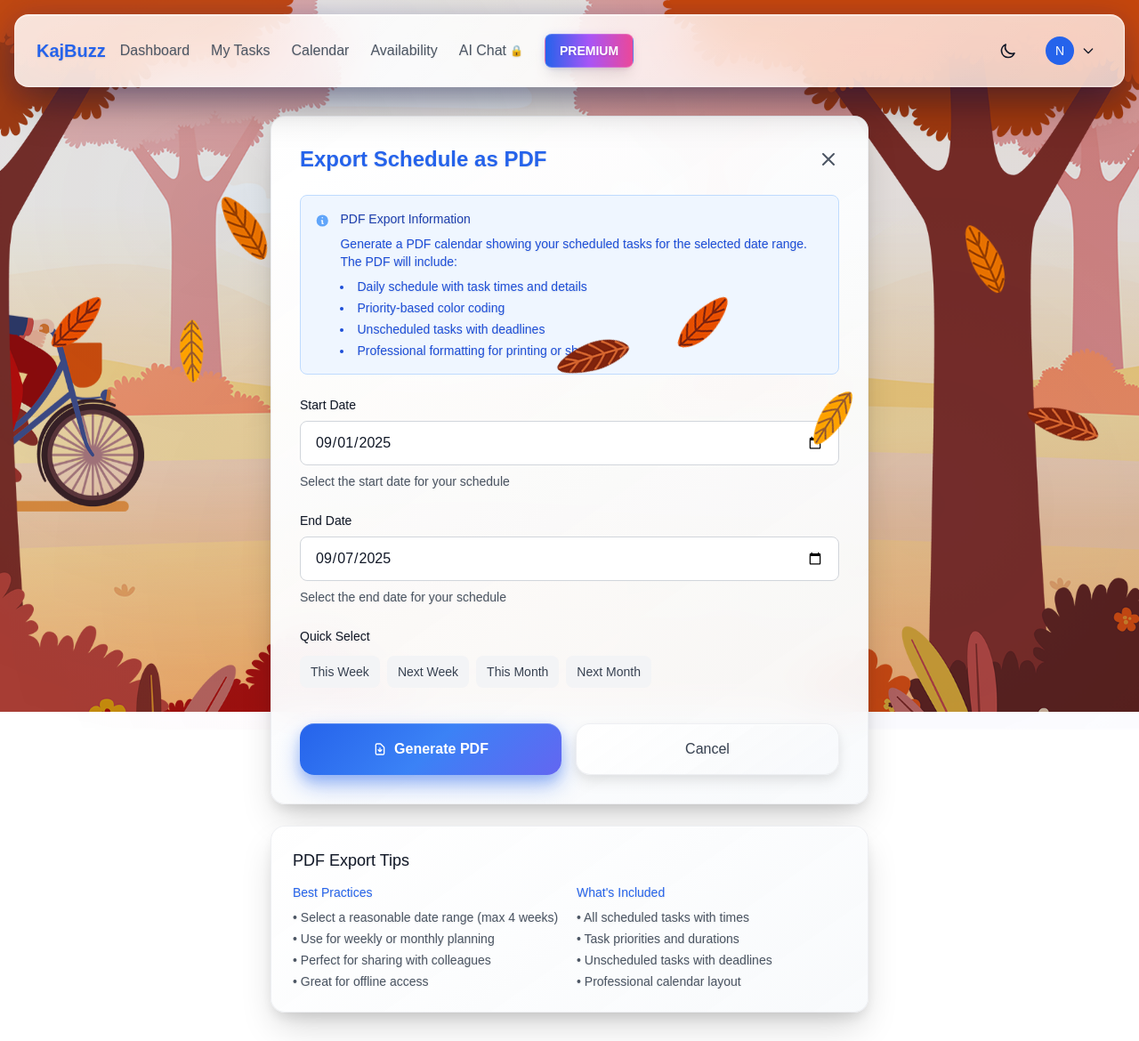
After one commit to rayedriasat/intelligent_task_planner, a Django app: page /schedule/pdf/ in a window 1280 px wide. The commit adds this page. Shown: the whole page at 89% size. Run offline with Django 5.2, Linux system fonts and the light colour scheme; the visitor is signed in with stand-in values (Sample User, id 1); data that the repository does not hold is empty; some libraries are stand-ins or nearby versions.

Commit message:
feat(pdf): add PDF export feature for schedule with date range selection
- Implement PdfScheduleForm with start and end date fields supporting this/next week/month presets
- Add SchedulePdfFormView to display form and handle submission redirection
- Add SchedulePdfGenerateView to generate PDF with scheduled and unscheduled tasks grouped by day
- Style PDF with task time, duration, priority and color-coded priority highlighting
- Limit exportable date range to maximum 4 weeks for performance
- Add export PDF button to calendar template linking to export form
- Create detailed schedule_pdf_form.html template for PDF generation UI with help tips
- Add necessary URLs for PDF export views
- Include reportlab dependency for PDF generation
- Add CSS hover style fix for export button appearance

```diff
--- a/planner/forms.py
+++ b/planner/forms.py
@@ -153,3 +153,48 @@ class TimeBlockForm(forms.ModelForm):
             raise forms.ValidationError("Day of week is required for recurring time blocks.")
 
         return cleaned_data
+
+
+class PdfScheduleForm(forms.Form):
+    """Form for selecting date range for PDF schedule export"""
+    start_date = forms.DateField(
+        widget=forms.DateInput(attrs={
+            'type': 'date',
+            'class': 'w-full px-4 py-3 border border-gray-300 dark:border-gray-600 rounded-lg focus:ring-2 focus:ring-blue-500 focus:border-transparent bg-white dark:bg-gray-800 text-gray-900 dark:text-gray-100'
+        }),
+        help_text="Select the start date for your schedule"
+    )
+
+    end_date = forms.DateField(
+        widget=forms.DateInput(attrs={
+            'type': 'date',
+            'class': 'w-full px-4 py-3 border border-gray-300 dark:border-gray-600 rounded-lg focus:ring-2 focus:ring-blue-500 focus:border-transparent bg-white dark:bg-gray-800 text-gray-900 dark:text-gray-100'
+        }),
+        help_text="Select the end date for your schedule"
+    )
+
+    def __init__(self, *args, **kwargs):
+        super().__init__(*args, **kwargs)
+        # Set default to current week
+        today = timezone.now().date()
+        # Calculate start of current week (Monday)
+        start_of_week = today - timedelta(days=today.weekday())
+        end_of_week = start_of_week + timedelta(days=6)
+
+        self.fields['start_date'].initial = start_of_week
+        self.fields['end_date'].initial = end_of_week
+
+    def clean(self):
+        cleaned_data = super().clean()
+        start_date = cleaned_data.get('start_date')
+        end_date = cleaned_data.get('end_date')
+
+        if start_date and end_date:
+            if start_date > end_date:
+                raise forms.ValidationError("Start date must be before or equal to end date.")
+
+            # Limit to maximum of 4 weeks for performance
+            if (end_date - start_date).days > 28:
+                raise forms.ValidationError("Date range cannot exceed 4 weeks.")
+
+        return cleaned_data
--- /dev/null
+++ b/planner/templates/planner/schedule_pdf_form.html
@@ -0,0 +1,215 @@
+{% extends 'base.html' %}
+
+{% block title %}Export Schedule as PDF - Task Planner{% endblock %}
+
+{% block content %}
+<div class="max-w-2xl mx-auto">
+    <div class="solid-card p-8">
+        <div class="flex justify-between items-center mb-6">
+            <h1 class="text-2xl font-bold text-primary">Export Schedule as PDF</h1>
+            <a href="{% url 'planner:calendar' %}"
+               class="text-text-secondary dark:text-dark-text-secondary hover:text-text-primary dark:hover:text-dark-text-primary">
+                <svg class="w-6 h-6" fill="none" stroke="currentColor" viewBox="0 0 24 24">
+                    <path stroke-linecap="round" stroke-linejoin="round" stroke-width="2" d="M6 18L18 6M6 6l12 12" />
+                </svg>
+            </a>
+        </div>
+
+        {% if form.errors %}
+        <div class="bg-red-50 dark:bg-red-900/30 border border-red-200 dark:border-red-800 rounded-lg p-4 mb-6">
+            <div class="flex">
+                <svg class="w-5 h-5 text-red-400 mr-3 mt-0.5" fill="currentColor" viewBox="0 0 20 20">
+                    <path fill-rule="evenodd" d="M10 18a8 8 0 100-16 8 8 0 000 16zM8.707 7.293a1 1 0 00-1.414 1.414L8.586 10l-1.293 1.293a1 1 0 101.414 1.414L10 11.414l1.293 1.293a1 1 0 001.414-1.414L11.414 10l1.293-1.293a1 1 0 00-1.414-1.414L10 8.586 8.707 7.293z" clip-rule="evenodd" />
+                </svg>
+                <div>
+                    <h3 class="text-sm font-medium text-red-800 dark:text-red-200">Please correct the following errors:</h3>
+                    <ul class="mt-2 text-sm text-red-700 dark:text-red-300">
+                        {% for field, errors in form.errors.items %}
+                            {% for error in errors %}
+                                <li>{{ error }}</li>
+                            {% endfor %}
+                        {% endfor %}
+                    </ul>
+                </div>
+            </div>
+        </div>
+        {% endif %}
+
+        <form method="post" class="space-y-6">
+            {% csrf_token %}
+
+            <!-- Description -->
+            <div class="bg-blue-50 dark:bg-blue-900/30 border border-blue-200 dark:border-blue-800 rounded-lg p-4 mb-6">
+                <div class="flex">
+                    <svg class="w-5 h-5 text-blue-400 mr-3 mt-0.5" fill="currentColor" viewBox="0 0 20 20">
+                        <path fill-rule="evenodd" d="M18 10a8 8 0 11-16 0 8 8 0 0116 0zm-7-4a1 1 0 11-2 0 1 1 0 012 0zM9 9a1 1 0 000 2v3a1 1 0 001 1h1a1 1 0 100-2v-3a1 1 0 00-1-1H9z" clip-rule="evenodd" />
+                    </svg>
+                    <div>
+                        <h3 class="text-sm font-medium text-blue-800 dark:text-blue-200">PDF Export Information</h3>
+                        <div class="mt-2 text-sm text-blue-700 dark:text-blue-300">
+                            <p>Generate a PDF calendar showing your scheduled tasks for the selected date range. The PDF will include:</p>
+                            <ul class="mt-2 list-disc list-inside space-y-1">
+                                <li>Daily schedule with task times and details</li>
+                                <li>Priority-based color coding</li>
+                                <li>Unscheduled tasks with deadlines</li>
+                                <li>Professional formatting for printing or sharing</li>
+                            </ul>
+                        </div>
+                    </div>
+                </div>
+            </div>
+
+            <!-- Start Date Field -->
+            <div class="space-y-2">
+                <label for="{{ form.start_date.id_for_label }}" class="block text-sm font-medium text-text-primary dark:text-dark-text-primary">
+                    Start Date
+                </label>
+                {{ form.start_date }}
+                {% if form.start_date.help_text %}
+                <p class="text-sm text-text-secondary dark:text-dark-text-secondary">{{ form.start_date.help_text }}</p>
+                {% endif %}
+                {% if form.start_date.errors %}
+                <div class="text-sm text-red-600 dark:text-red-400">
+                    {% for error in form.start_date.errors %}
+                        <p>{{ error }}</p>
+                    {% endfor %}
+                </div>
+                {% endif %}
+            </div>
+
+            <!-- End Date Field -->
+            <div class="space-y-2">
+                <label for="{{ form.end_date.id_for_label }}" class="block text-sm font-medium text-text-primary dark:text-dark-text-primary">
+                    End Date
+                </label>
+                {{ form.end_date }}
+                {% if form.end_date.help_text %}
+                <p class="text-sm text-text-secondary dark:text-dark-text-secondary">{{ form.end_date.help_text }}</p>
+                {% endif %}
+                {% if form.end_date.errors %}
+                <div class="text-sm text-red-600 dark:text-red-400">
+                    {% for error in form.end_date.errors %}
+                        <p>{{ error }}</p>
+                    {% endfor %}
+                </div>
+                {% endif %}
+            </div>
+
+            <!-- Quick Date Range Buttons -->
+            <div class="space-y-3">
+                <label class="block text-sm font-medium text-text-primary dark:text-dark-text-primary">
+                    Quick Select
+                </label>
+                <div class="flex flex-wrap gap-2">
+                    <button type="button" onclick="setDateRange('this_week')"
+                            class="px-3 py-2 text-sm bg-gray-100 dark:bg-gray-700 text-gray-700 dark:text-gray-300 rounded-lg hover:bg-gray-200 dark:hover:bg-gray-600 transition-colors">
+                        This Week
+                    </button>
+                    <button type="button" onclick="setDateRange('next_week')"
+                            class="px-3 py-2 text-sm bg-gray-100 dark:bg-gray-700 text-gray-700 dark:text-gray-300 rounded-lg hover:bg-gray-200 dark:hover:bg-gray-600 transition-colors">
+                        Next Week
+                    </button>
+                    <button type="button" onclick="setDateRange('this_month')"
+                            class="px-3 py-2 text-sm bg-gray-100 dark:bg-gray-700 text-gray-700 dark:text-gray-300 rounded-lg hover:bg-gray-200 dark:hover:bg-gray-600 transition-colors">
+                        This Month
+                    </button>
+                    <button type="button" onclick="setDateRange('next_month')"
+                            class="px-3 py-2 text-sm bg-gray-100 dark:bg-gray-700 text-gray-700 dark:text-gray-300 rounded-lg hover:bg-gray-200 dark:hover:bg-gray-600 transition-colors">
+                        Next Month
+                    </button>
+                </div>
+            </div>
+
+            <!-- Action Buttons -->
+            <div class="flex space-x-4 pt-4">
+                <button type="submit" class="btn-primary flex-1 flex items-center justify-center space-x-2">
+                    <svg class="w-4 h-4" fill="none" stroke="currentColor" viewBox="0 0 24 24">
+                        <path stroke-linecap="round" stroke-linejoin="round" stroke-width="2" d="M12 10v6m0 0l-3-3m3 3l3-3m2 8H7a2 2 0 01-2-2V5a2 2 0 012-2h5.586a1 1 0 01.707.293l5.414 5.414a1 1 0 01.293.707V19a2 2 0 01-2 2z"/>
+                    </svg>
+                    <span>Generate PDF</span>
+                </button>
+                <a href="{% url 'planner:calendar' %}" class="btn-secondary flex-1 text-center">
+                    Cancel
+                </a>
+            </div>
+        </form>
+    </div>
+
+    <!-- Help Section -->
+    <div class="mt-6 solid-card p-6">
+        <h3 class="text-lg font-medium mb-3">PDF Export Tips</h3>
+        <div class="space-y-3 text-sm text-text-secondary dark:text-dark-text-secondary">
+            <div class="grid grid-cols-1 md:grid-cols-2 gap-4">
+                <div>
+                    <h4 class="font-medium text-primary mb-2">Best Practices</h4>
+                    <ul class="space-y-1">
+                        <li>• Select a reasonable date range (max 4 weeks)</li>
+                        <li>• Use for weekly or monthly planning</li>
+                        <li>• Perfect for sharing with colleagues</li>
+                        <li>• Great for offline access</li>
+                    </ul>
+                </div>
+
+                <div>
+                    <h4 class="font-medium text-primary mb-2">What's Included</h4>
+                    <ul class="space-y-1">
+                        <li>• All scheduled tasks with times</li>
+                        <li>• Task priorities and durations</li>
+                        <li>• Unscheduled tasks with deadlines</li>
+                        <li>• Professional calendar layout</li>
+                    </ul>
+                </div>
+            </div>
+        </div>
+    </div>
+</div>
+
+<script>
+function setDateRange(period) {
+    const today = new Date();
+    const startDateInput = document.getElementById('{{ form.start_date.id_for_label }}');
+    const endDateInput = document.getElementById('{{ form.end_date.id_for_label }}');
+
+    let startDate, endDate;
+
+    switch(period) {
+        case 'this_week':
+            // Get Monday of current week
+            const currentDay = today.getDay();
+            const diff = today.getDate() - currentDay + (currentDay === 0 ? -6 : 1);
+            startDate = new Date(today.setDate(diff));
+            endDate = new Date(startDate);
+            endDate.setDate(startDate.getDate() + 6);
+            break;
+
+        case 'next_week':
+            // Get Monday of next week
+            const nextWeekStart = new Date();
+            const nextCurrentDay = nextWeekStart.getDay();
+            const nextDiff = nextWeekStart.getDate() - nextCurrentDay + (nextCurrentDay === 0 ? -6 : 1) + 7;
+            startDate = new Date(nextWeekStart.setDate(nextDiff));
+            endDate = new Date(startDate);
+            endDate.setDate(startDate.getDate() + 6);
+            break;
+
+        case 'this_month':
+            startDate = new Date(today.getFullYear(), today.getMonth(), 1);
+            endDate = new Date(today.getFullYear(), today.getMonth() + 1, 0);
+            break;
+
+        case 'next_month':
+            startDate = new Date(today.getFullYear(), today.getMonth() + 1, 1);
+            endDate = new Date(today.getFullYear(), today.getMonth() + 2, 0);
+            break;
+    }
+
+    // Format dates as YYYY-MM-DD
+    const formatDate = (date) => {
+        return date.toISOString().split('T')[0];
+    };
+
+    startDateInput.value = formatDate(startDate);
+    endDateInput.value = formatDate(endDate);
+}
+</script>
+{% endblock %}
--- a/planner/urls.py
+++ b/planner/urls.py
@@ -1,6 +1,7 @@
 from django.urls import path
 from . import views
 from .manual_scheduling import manual_schedule_task, create_and_schedule_task, unschedule_task as manual_unschedule_task
+from .views.pdf_views import SchedulePdfFormView, SchedulePdfGenerateView
 
 app_name = 'planner'
 
@@ -94,4 +95,8 @@ urlpatterns = [
     path('canvas/status/', views.canvas_sync_status, name='canvas_sync_status'),
     path('canvas/toggle/', views.toggle_canvas_integration, name='toggle_canvas_integration'),
     path('canvas/announcements/<int:announcement_id>/to-task/', views.canvas_announcement_to_task, name='canvas_announcement_to_task'),
+
+    # PDF Export
+    path('schedule/pdf/', SchedulePdfFormView.as_view(), name='schedule_pdf_form'),
+    path('schedule/pdf/generate/<str:start_date>/<str:end_date>/', SchedulePdfGenerateView.as_view(), name='schedule_pdf_generate'),
 ]
--- /dev/null
+++ b/planner/views/pdf_views.py
@@ -0,0 +1,299 @@
+from django.shortcuts import render, redirect
+from django.contrib.auth.mixins import LoginRequiredMixin
+from django.views.generic import TemplateView, View
+from django.http import HttpResponse, Http404
+from django.utils import timezone
+from django.contrib import messages
+from datetime import datetime, timedelta, date
+import io
+from collections import defaultdict
+
+from reportlab.lib.pagesizes import letter, A4
+from reportlab.lib import colors
+from reportlab.lib.units import inch
+from reportlab.platypus import SimpleDocTemplate, Table, TableStyle, Paragraph, Spacer, PageBreak
+from reportlab.lib.styles import getSampleStyleSheet, ParagraphStyle
+from reportlab.lib.enums import TA_CENTER, TA_LEFT, TA_RIGHT
+
+from ..models import Task, TimeBlock
+from ..forms import PdfScheduleForm
+
+
+class SchedulePdfFormView(LoginRequiredMixin, TemplateView):
+    """View for displaying the PDF export form."""
+    template_name = 'planner/schedule_pdf_form.html'
+
+    def get_context_data(self, **kwargs):
+        context = super().get_context_data(**kwargs)
+        context['form'] = PdfScheduleForm()
+        return context
+
+    def post(self, request, *args, **kwargs):
+        form = PdfScheduleForm(request.POST)
+        if form.is_valid():
+            start_date = form.cleaned_data['start_date']
+            end_date = form.cleaned_data['end_date']
+
+            # Redirect to PDF generation view with parameters
+            return redirect('planner:schedule_pdf_generate',
+                          start_date=start_date.strftime('%Y-%m-%d'),
+                          end_date=end_date.strftime('%Y-%m-%d'))
+
+        return self.render_to_response({'form': form})
+
+
+class SchedulePdfGenerateView(LoginRequiredMixin, View):
+    """View for generating and serving the PDF schedule."""
+
+    def get(self, request, start_date, end_date, *args, **kwargs):
+        try:
+            # Parse dates
+            start_date_obj = datetime.strptime(start_date, '%Y-%m-%d').date()
+            end_date_obj = datetime.strptime(end_date, '%Y-%m-%d').date()
+
+            # Validate date range
+            if start_date_obj > end_date_obj:
+                messages.error(request, "Invalid date range.")
+                return redirect('planner:schedule_pdf_form')
+
+            if (end_date_obj - start_date_obj).days > 28:
+                messages.error(request, "Date range cannot exceed 4 weeks.")
+                return redirect('planner:schedule_pdf_form')
+
+            # Generate PDF
+            pdf_buffer = self._generate_schedule_pdf(request.user, start_date_obj, end_date_obj)
+
+            # Create response
+            response = HttpResponse(pdf_buffer.getvalue(), content_type='application/pdf')
+            filename = f"schedule_{start_date}_{end_date}.pdf"
+            response['Content-Disposition'] = f'attachment; filename="{filename}"'
+
+            return response
+
+        except ValueError:
+            raise Http404("Invalid date format")
+        except Exception as e:
+            messages.error(request, f"Error generating PDF: {str(e)}")
+            return redirect('planner:schedule_pdf_form')
+
+    def _generate_schedule_pdf(self, user, start_date, end_date):
+        """Generate the actual PDF content."""
+        buffer = io.BytesIO()
+
+        # Create the PDF document
+        doc = SimpleDocTemplate(buffer, pagesize=letter, rightMargin=72, leftMargin=72,
+                               topMargin=72, bottomMargin=18)
+
+        # Build the content
+        story = []
+        styles = getSampleStyleSheet()
+
+        # Custom styles
+        title_style = ParagraphStyle(
+            'CustomTitle',
+            parent=styles['Heading1'],
+            fontSize=24,
+            spaceAfter=30,
+            alignment=TA_CENTER,
+            textColor=colors.HexColor('#2563eb')
+        )
+
+        subtitle_style = ParagraphStyle(
+            'CustomSubtitle',
+            parent=styles['Heading2'],
+            fontSize=16,
+            spaceAfter=20,
+            alignment=TA_CENTER,
+            textColor=colors.HexColor('#64748b')
+        )
+
+        day_header_style = ParagraphStyle(
+            'DayHeader',
+            parent=styles['Heading3'],
+            fontSize=14,
+            spaceAfter=10,
+            spaceBefore=20,
+            textColor=colors.HexColor('#1e40af')
+        )
+
+        # Add title
+        title = Paragraph(f"Task Schedule", title_style)
+        story.append(title)
+
+        # Add date range
+        date_range = Paragraph(
+            f"{start_date.strftime('%B %d, %Y')} - {end_date.strftime('%B %d, %Y')}",
+            subtitle_style
+        )
+        story.append(date_range)
+        story.append(Spacer(1, 20))
+
+        # Get scheduled tasks for the date range
+        start_datetime = timezone.make_aware(datetime.combine(start_date, datetime.min.time()))
+        end_datetime = timezone.make_aware(datetime.combine(end_date, datetime.max.time()))
+
+        scheduled_tasks = Task.objects.filter(
+            user=user,
+            start_time__isnull=False,
+            start_time__gte=start_datetime,
+            start_time__lte=end_datetime
+        ).order_by('start_time')
+
+        # Group tasks by date
+        tasks_by_date = defaultdict(list)
+        for task in scheduled_tasks:
+            task_date = task.start_time.date()
+            tasks_by_date[task_date].append(task)
+
+        # Get unscheduled tasks
+        unscheduled_tasks = Task.objects.filter(
+            user=user,
+            start_time__isnull=True,
+            status__in=['todo', 'in_progress'],
+            deadline__gte=start_datetime,
+            deadline__lte=end_datetime
+        ).order_by('deadline', 'priority')
+
+        # Generate calendar for each day
+        current_date = start_date
+        while current_date <= end_date:
+            # Add day header
+            day_header = Paragraph(
+                f"{current_date.strftime('%A, %B %d, %Y')}",
+                day_header_style
+            )
+            story.append(day_header)
+
+            # Get tasks for this day
+            day_tasks = tasks_by_date.get(current_date, [])
+
+            if day_tasks:
+                # Create table for scheduled tasks
+                table_data = [['Time', 'Task', 'Duration', 'Priority']]
+
+                for task in day_tasks:
+                    start_time = timezone.localtime(task.start_time)
+                    end_time = timezone.localtime(task.end_time) if task.end_time else None
+
+                    time_str = start_time.strftime('%I:%M %p')
+                    if end_time:
+                        time_str += f" - {end_time.strftime('%I:%M %p')}"
+
+                    duration_str = f"{task.estimated_hours:.1f}h" if task.estimated_hours else "N/A"
+                    priority_str = task.get_priority_display()
+
+                    table_data.append([
+                        time_str,
+                        task.title[:40] + ('...' if len(task.title) > 40 else ''),
+                        duration_str,
+                        priority_str
+                    ])
+
+                # Style the table
+                table = Table(table_data, colWidths=[1.5*inch, 3*inch, 1*inch, 1*inch])
+                table.setStyle(TableStyle([
+                    ('BACKGROUND', (0, 0), (-1, 0), colors.HexColor('#e5e7eb')),
+                    ('TEXTCOLOR', (0, 0), (-1, 0), colors.HexColor('#374151')),
+                    ('ALIGN', (0, 0), (-1, -1), 'LEFT'),
+                    ('FONTNAME', (0, 0), (-1, 0), 'Helvetica-Bold'),
+                    ('FONTSIZE', (0, 0), (-1, 0), 12),
+                    ('FONTNAME', (0, 1), (-1, -1), 'Helvetica'),
+                    ('FONTSIZE', (0, 1), (-1, -1), 10),
+                    ('BOTTOMPADDING', (0, 0), (-1, 0), 12),
+                    ('GRID', (0, 0), (-1, -1), 1, colors.HexColor('#d1d5db')),
+                    ('VALIGN', (0, 0), (-1, -1), 'MIDDLE'),
+                ]))
+
+                # Add priority-based row coloring
+                for i, task in enumerate(day_tasks, 1):
+                    if task.priority == 4:  # Urgent
+                        table.setStyle(TableStyle([
+                            ('BACKGROUND', (0, i), (-1, i), colors.HexColor('#fee2e2'))
+                        ]))
+                    elif task.priority == 3:  # High
+                        table.setStyle(TableStyle([
+                            ('BACKGROUND', (0, i), (-1, i), colors.HexColor('#fef3c7'))
+                        ]))
+
+                story.append(table)
+            else:
+                # No scheduled tasks for this day
+                no_tasks_para = Paragraph(
+                    "No scheduled tasks for this day",
+                    styles['Normal']
+                )
+                story.append(no_tasks_para)
+
+            story.append(Spacer(1, 15))
+            current_date += timedelta(days=1)
+
+        # Add unscheduled tasks section if any exist
+        if unscheduled_tasks:
+            story.append(PageBreak())
+
+            unscheduled_header = Paragraph("Unscheduled Tasks", title_style)
+            story.append(unscheduled_header)
+            story.append(Spacer(1, 20))
+
+            # Create table for unscheduled tasks
+            table_data = [['Task', 'Deadline', 'Estimated Hours', 'Priority']]
+
+            for task in unscheduled_tasks:
+                deadline_str = task.deadline.strftime('%m/%d/%Y %I:%M %p') if task.deadline else "No deadline"
+                duration_str = f"{task.estimated_hours:.1f}h" if task.estimated_hours else "N/A"
+                priority_str = task.get_priority_display()
+
+                table_data.append([
+                    task.title[:50] + ('...' if len(task.title) > 50 else ''),
+                    deadline_str,
+                    duration_str,
+                    priority_str
+                ])
+
+            unscheduled_table = Table(table_data, colWidths=[3*inch, 2*inch, 1*inch, 1*inch])
+            unscheduled_table.setStyle(TableStyle([
+                ('BACKGROUND', (0, 0), (-1, 0), colors.HexColor('#e5e7eb')),
+                ('TEXTCOLOR', (0, 0), (-1, 0), colors.HexColor('#374151')),
+                ('ALIGN', (0, 0), (-1, -1), 'LEFT'),
+                ('FONTNAME', (0, 0), (-1, 0), 'Helvetica-Bold'),
+                ('FONTSIZE', (0, 0), (-1, 0), 12),
+                ('FONTNAME', (0, 1), (-1, -1), 'Helvetica'),
+                ('FONTSIZE', (0, 1), (-1, -1), 10),
+                ('BOTTOMPADDING', (0, 0), (-1, 0), 12),
+                ('GRID', (0, 0), (-1, -1), 1, colors.HexColor('#d1d5db')),
+                ('VALIGN', (0, 0), (-1, -1), 'MIDDLE'),
+            ]))
+
+            # Add priority-based row coloring for unscheduled tasks
+            for i, task in enumerate(unscheduled_tasks, 1):
+                if task.priority == 4:  # Urgent
+                    unscheduled_table.setStyle(TableStyle([
+                        ('BACKGROUND', (0, i), (-1, i), colors.HexColor('#fee2e2'))
+                    ]))
+                elif task.priority == 3:  # High
+                    unscheduled_table.setStyle(TableStyle([
+                        ('BACKGROUND', (0, i), (-1, i), colors.HexColor('#fef3c7'))
+                    ]))
+
+            story.append(unscheduled_table)
+
+        # Add footer with generation info
+        story.append(Spacer(1, 30))
+        footer_style = ParagraphStyle(
+            'Footer',
+            parent=styles['Normal'],
+            fontSize=8,
+            alignment=TA_CENTER,
+            textColor=colors.HexColor('#6b7280')
+        )
+        footer = Paragraph(
+            f"Generated on {timezone.now().strftime('%B %d, %Y at %I:%M %p')}",
+            footer_style
+        )
+        story.append(footer)
+
+        # Build the PDF
+        doc.build(story)
+
+        buffer.seek(0)
+        return buffer
--- a/pyproject.toml
+++ b/pyproject.toml
@@ -23,6 +23,7 @@ dependencies = [
     "pyjwt>=2.10.1",
     "cryptography>=45.0.6",
     "stripe>=12.5.0",
+    "reportlab>=4.4.3",
 ]
 requires-python = ">=3.13"
 
--- a/requirements.txt
+++ b/requirements.txt
@@ -48,3 +48,4 @@ sqlparse==0.5.3
 tzdata==2025.2
 uritemplate==4.2.0
 urllib3==2.5.0
+reportlab==4.2.5
--- a/static/css/style.css
+++ b/static/css/style.css
@@ -3626,6 +3626,11 @@ header {
   background-color: rgb(202 138 4 / var(--tw-bg-opacity, 1));
 }
 
+.hover\:bg-gray-700:hover {
+  --tw-bg-opacity: 1;
+  background-color: rgb(55 65 81 / var(--tw-bg-opacity, 1));
+}
+
 .hover\:text-blue-800:hover {
   --tw-text-opacity: 1;
   color: rgb(30 64 175 / var(--tw-text-opacity, 1));
```
Also changed, not shown: planner/templates/planner/calendar.html (+9 -0 lines), 1 other file.
